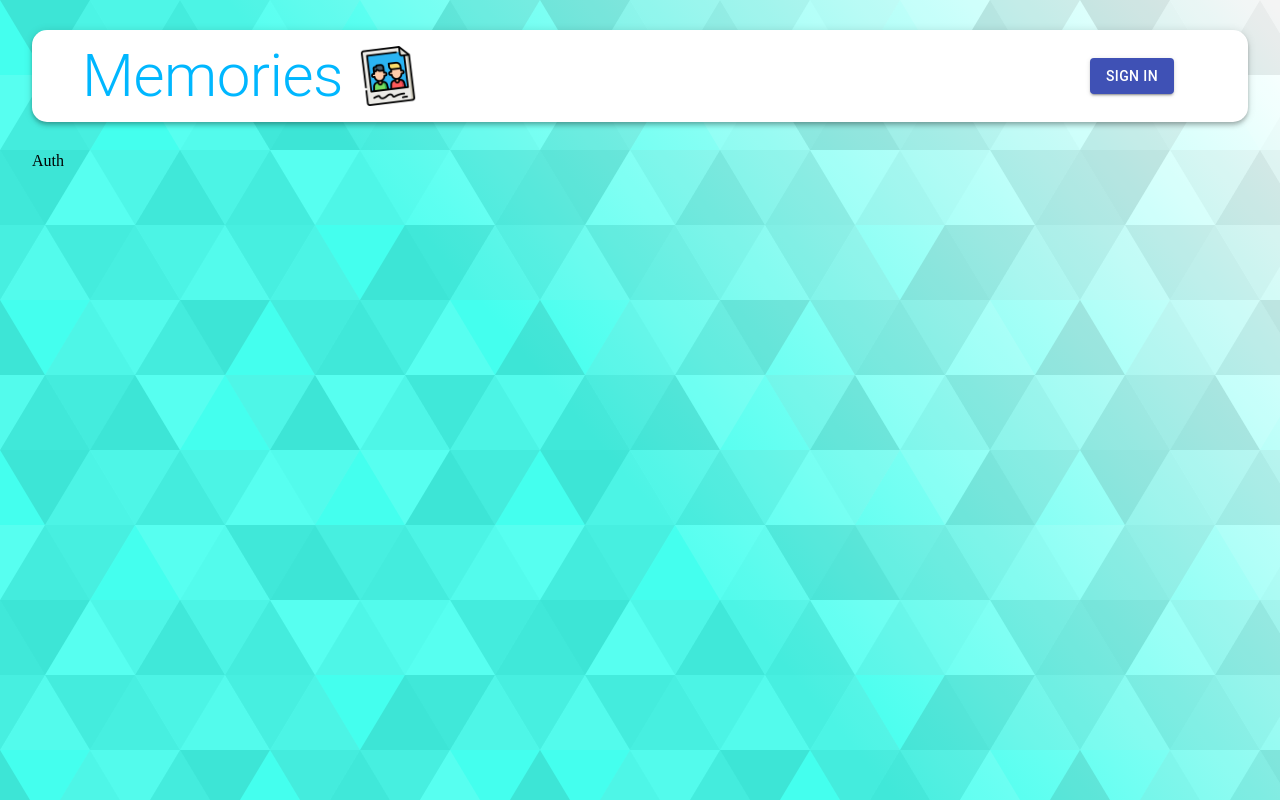
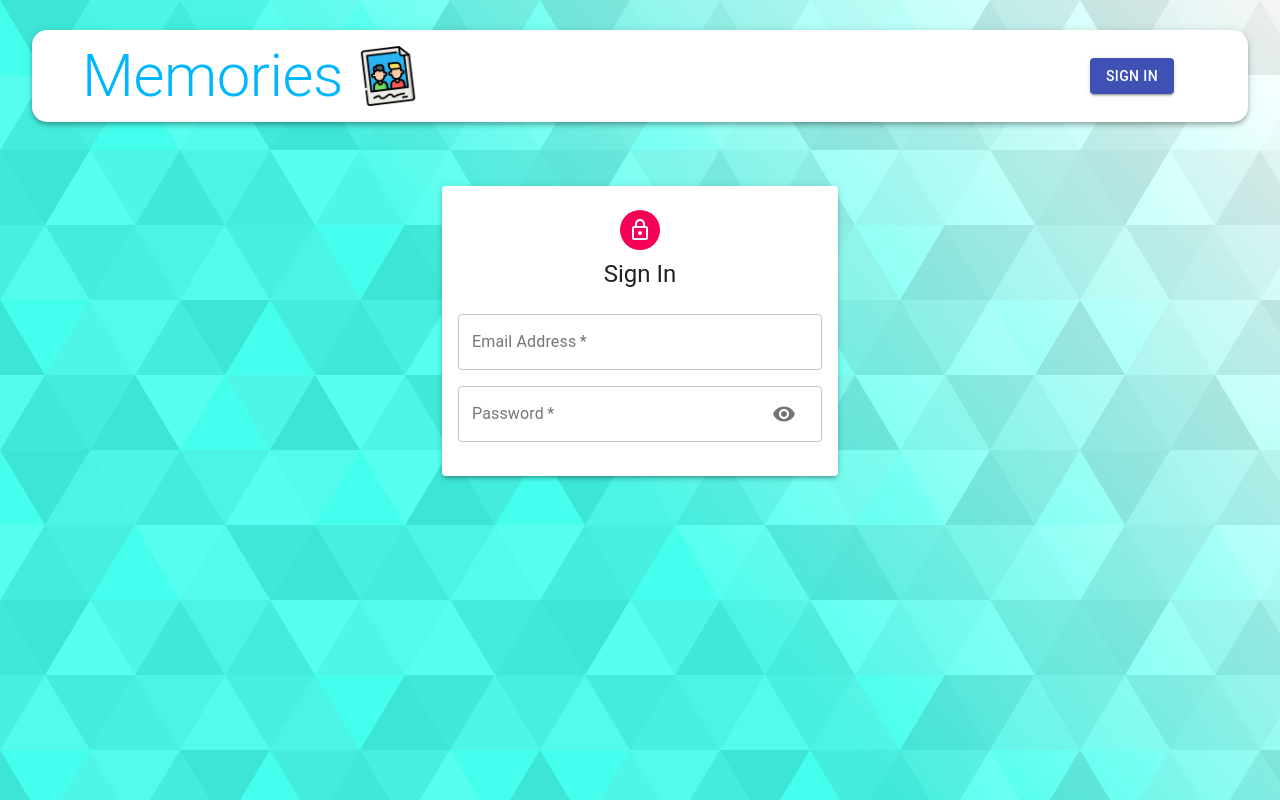
Before and after one commit to bipinrai054/memories, a React (Create React App) app in the folder client/: page /auth in a window 1280 px wide. Built offline with nearby package versions, Linux system fonts and the light colour scheme; the HTML template or start-up script is replaced by a standard one.

Commit message:
input component done

```diff
--- a/client/src/components/auth/Auth.js
+++ b/client/src/components/auth/Auth.js
@@ -1,5 +1,82 @@
 import React from 'react';
+import {
+  Avatar,
+  Button,
+  Typography,
+  Paper,
+  Grid,
+  Container,
+} from '@material-ui/core';
+import LockOutlinedIcon from '@material-ui/icons/LockOutlined';
+
+import useStyles from './styles';
+
+import Input from './Input';
 
 export default function Auth() {
-  return <div>Auth</div>;
+  const classes = useStyles();
+
+  const [showPassword, setShowPassword] = React.useState(false);
+
+  const isSignUp = false;
+
+  const handleSubmit = () => {};
+  const handleChange = () => {};
+  const handleShowPassword = () =>
+    setShowPassword((prevShowPassword) => !prevShowPassword);
+
+  return (
+    <Container component='main' maxWidth='xs'>
+      <Paper className={classes.paper} elevation={3}>
+        <Avatar className={classes.avatar}>
+          <LockOutlinedIcon />
+        </Avatar>
+        <Typography variant='h5'>{isSignUp ? 'Sign Up' : 'Sign In'}</Typography>
+        <form className={classes.form} onSubmit={handleSubmit}>
+          <Grid container spacing={2}>
+            {isSignUp && (
+              <>
+                <Input
+                  name='firstname'
+                  label='First Name'
+                  handleChange={handleChange}
+                  autoFocus
+                  half
+                />
+                <Input
+                  name='firstname'
+                  label='First Name'
+                  handleChange={handleChange}
+                  half
+                />
+              </>
+            )}
+            <Input
+              name='email'
+              label='Email Address'
+              handleChange={handleChange}
+              type='email'
+            />
+            <Input
+              name='password'
+              label='Password'
+              handleChange={handleChange}
+              type={showPassword ? 'text' : 'password'}
+              handleShowPassword={handleShowPassword}
+            />
+
+            {isSignUp && (
+              <Input
+                name='confirmPassword'
+                label='Repeat Password'
+                handleChange={handleChange}
+                type='password'
+              />
+            )}
+          </Grid>
+          <Button type='submit' fullWidth></Button>
+        </form>
+      </Paper>
+    </Container>
+  );
 }
--- /dev/null
+++ b/client/src/components/auth/Input.js
@@ -0,0 +1,48 @@
+import {
+  TextField,
+  Grid,
+  InputAdornment,
+  IconButton,
+  Icon,
+} from '@material-ui/core';
+
+import Visibility from '@material-ui/icons/Visibility';
+import VisibilityOff from '@material-ui/icons/VisibilityOff';
+
+const Input = ({
+  name,
+  handleChange,
+  label,
+  autoFocus,
+  type,
+  handleShowPassword,
+  half,
+}) => {
+  return (
+    <Grid item xs={12} sm={half ? 6 : 12}>
+      <TextField
+        name={name}
+        onChange={handleChange}
+        variant='outlined'
+        required
+        fullWidth
+        label={label}
+        autoFocus={autoFocus}
+        type={type}
+        InputProps={
+          name === 'password' && {
+            endAdornment: (
+              <InputAdornment position='end'>
+                <IconButton onClick={handleShowPassword}>
+                  {type === 'password' ? <Visibility /> : <VisibilityOff />}
+                </IconButton>
+              </InputAdornment>
+            ),
+          }
+        }
+      ></TextField>
+    </Grid>
+  );
+};
+
+export default Input;
--- a/client/src/components/auth/styles.js
+++ b/client/src/components/auth/styles.js
@@ -0,0 +1,30 @@
+import { makeStyles } from '@material-ui/core/styles';
+
+export default makeStyles((theme) => ({
+  paper: {
+    marginTop: theme.spacing(8),
+    display: 'flex',
+    flexDirection: 'column',
+    alignItems: 'center',
+    padding: theme.spacing(2),
+  },
+  root: {
+    '& .MuiTextField-root': {
+      margin: theme.spacing(1),
+    },
+  },
+  avatar: {
+    margin: theme.spacing(1),
+    backgroundColor: theme.palette.secondary.main,
+  },
+  form: {
+    width: '100%', // Fix IE 11 issue.
+    marginTop: theme.spacing(3),
+  },
+  submit: {
+    margin: theme.spacing(3, 0, 2),
+  },
+  googleButton: {
+    marginBottom: theme.spacing(2),
+  },
+}));
```
